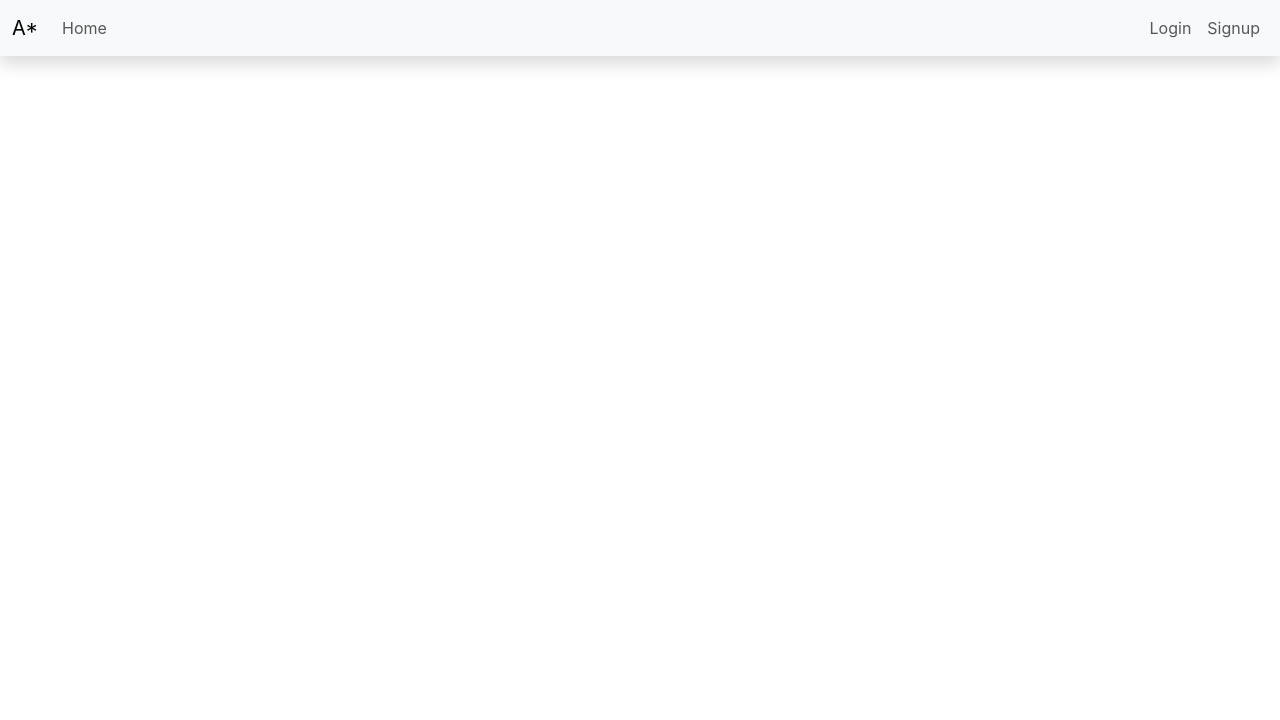
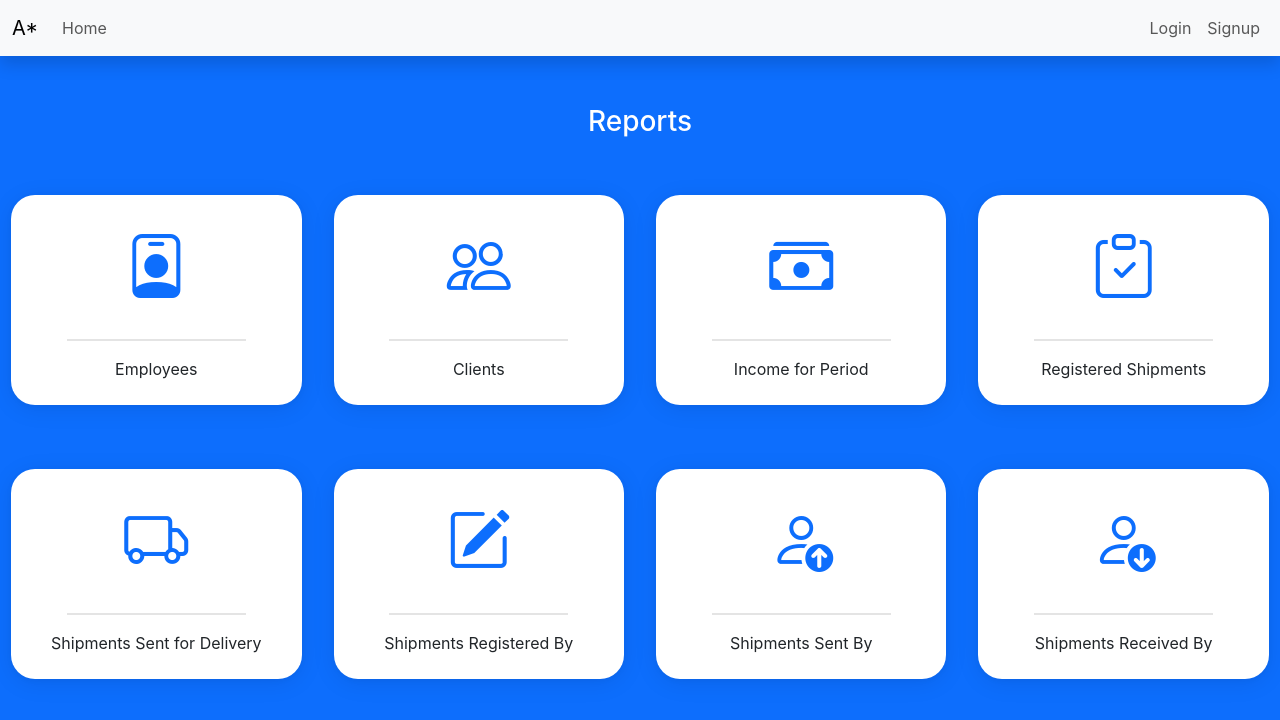
Before and after one commit to todorpopov/logistics-company, a React (Create React App) app in the folder frontend/: page /reports in a window 1280 px wide. Shown: the top 720 px of the page. Built offline with nearby package versions, Linux system fonts and the light colour scheme.

Commit message:
Implement reports home

```diff
--- a/frontend/src/App.tsx
+++ b/frontend/src/App.tsx
@@ -12,6 +12,7 @@ import ManageCouriers from './pages/manage/ManageCouriers';
 import ManageShipments from './pages/manage/ManageShipments';
 import { AuthProvider } from './context/AuthContext';
 import {QueryClient, QueryClientProvider} from '@tanstack/react-query';
+import ReportsHome from './pages/reports/ReportsHome';
 
 export const API_URL = process.env.REACT_APP_API_URL;
 
@@ -32,6 +33,7 @@ const App: React.FunctionComponent = () => {
             <Route path="/manage/workers" element={<ManageOfficeEmployees />} />
             <Route path="/manage/couriers" element={<ManageCouriers />} />
             <Route path="/manage/shipments" element={<ManageShipments />} />
+            <Route path="/reports" element={<ReportsHome />} />
           </Routes>
         </div>
       </AuthProvider>
--- /dev/null
+++ b/frontend/src/components/FormModal.tsx
@@ -0,0 +1,63 @@
+import React from 'react';
+
+export interface ModalInputField {
+  name: string;
+  label: string;
+  type: string;
+  value: string;
+  onChange: (e: React.ChangeEvent<HTMLInputElement>) => void;
+}
+
+export interface ConfigurableModalProps {
+  isOpen: boolean;
+  title?: string;
+  inputFields: ModalInputField[];
+  onClose: () => void;
+  onSubmit: () => void;
+  submitLabel?: string;
+  closeLabel?: string;
+}
+
+const FormModal: React.FC<ConfigurableModalProps> = ({
+  isOpen,
+  title,
+  inputFields,
+  onClose,
+  onSubmit,
+  submitLabel = 'Submit',
+  closeLabel = 'Close',
+}) => {
+  if (!isOpen) {
+    return null ;
+  }
+
+  return (
+    <div className="modal-backdrop" style={{ position: 'fixed', top: 0, left: 0, width: '100vw', height: '100vh', background: 'rgba(0,0,0,0.3)', zIndex: 1000, display: 'flex', alignItems: 'center', justifyContent: 'center' }}>
+      <div className="modal-content d-flex gap-4" style={{ background: '#fff', borderRadius: 8, padding: 32, minWidth: 320, maxWidth: 400, boxShadow: '0 2px 16px rgba(0,0,0,0.2)' }}>
+        <span>Generate Report for {title}</span>
+        <form onSubmit={e => { e.preventDefault(); onSubmit(); }}>
+          {inputFields.map((field) => (
+            <div key={field.name} style={{ marginBottom: 16 }}>
+              <input
+                id={field.name}
+                name={field.name}
+                type={field.type}
+                value={field.value}
+                onChange={field.onChange}
+                placeholder={field.label}
+                style={{ width: '100%', padding: 8, borderRadius: 4, border: '1px solid #ccc' }}
+                required
+              />
+            </div>
+          ))}
+          <div style={{ display: 'flex', justifyContent: 'flex-end', gap: 12, marginTop: 24 }}>
+            <button type="button" onClick={onClose} style={{ padding: '8px 16px', borderRadius: 4, border: 'none', background: '#ccc' }}>{closeLabel}</button>
+            <button type="submit" style={{ padding: '8px 16px', borderRadius: 4, border: 'none', background: '#0d6efd', color: '#fff' }}>{submitLabel}</button>
+          </div>
+        </form>
+      </div>
+    </div>
+  );
+};
+
+export default FormModal;
--- /dev/null
+++ b/frontend/src/pages/reports/FormConfig.ts
@@ -0,0 +1,27 @@
+import {ModalInputField} from '../../components/FormModal';
+
+export interface ModalFieldConfig {
+    name: string;
+    label: string;
+    type: string;
+}
+
+export const modalFieldsConfigMap: Record<string, ModalFieldConfig[]> = {
+  'Employees': [],
+  'Clients': [],
+  'Registered Shipments': [],
+  'Income for Period': [
+    { name: 'startDate', label: 'Start', type: 'date' },
+    { name: 'endDate', label: 'End', type: 'date' },
+  ],
+  'Shipments Sent for Delivery': [],
+  'Shipments Registered By': [
+    { name: 'officeEmployeeId', label: 'Employee Id', type: 'number' },
+  ],
+  'Shipments Sent By': [
+    { name: 'clientId', label: 'Sender Id', type: 'number' },
+  ],
+  'Shipments Received By': [
+    { name: 'clientId', label: 'Receiver Id', type: 'number' },
+  ],
+};
--- /dev/null
+++ b/frontend/src/pages/reports/ReportsHome.css
@@ -0,0 +1,64 @@
+.reports-grid {
+    display: grid;
+    grid-template-columns: repeat(4, 1fr);
+    gap: 2rem;
+    justify-items: center;
+    margin-top: 2rem;
+}
+
+.reports-grid {
+    display: grid;
+    grid-template-columns: repeat(4, 1fr);
+    gap: 2rem;
+    justify-items: center;
+    margin-top: 2rem;
+}
+
+.icon-feature-card {
+  background: #fff;
+  border-radius: 1.5rem;
+  box-shadow: 0 0.25rem 1.5rem rgba(0, 0, 0, 0.08), 0 0.094rem 0.375rem rgba(0, 0, 0, 0.04);
+  padding: 1.5rem 2.5rem; /* less vertical, more horizontal padding */
+  margin: 1rem 0;
+  display: flex;
+  flex-direction: column;
+  align-items: center;
+  min-width: 18vw;
+  min-height: 120px; /* shorter cards */
+  max-width: 320px;
+  width: 100%;
+  flex: 1 1 22vw;
+  transition: box-shadow 0.2s, transform 0.2s;
+  cursor: pointer;
+}
+
+.icon-feature-card i {
+  font-size: clamp(2.5rem, 6vw, 4rem); /* responsive icon size */
+  color: var(--bs-primary, #0d6efd);
+  margin-bottom: 0.5rem;
+}
+
+@media (max-width: 1200px) {
+  .reports-grid {
+    grid-template-columns: repeat(2, 1fr);
+  }
+  .icon-feature-card {
+    min-width: 40vw;
+    max-width: 90vw;
+    padding: 1.2rem 1.5rem;
+  }
+}
+
+@media (max-width: 700px) {
+  .reports-grid {
+    grid-template-columns: 1fr;
+  }
+  .icon-feature-card {
+    min-width: 80vw !important;
+    max-width: 100vw;
+    padding: 1rem 0.5rem;
+  }
+  .icon-feature-card i {
+    font-size: clamp(2rem, 12vw, 3.5rem);
+  }
+}
--- /dev/null
+++ b/frontend/src/pages/reports/ReportsHome.tsx
@@ -0,0 +1,91 @@
+import React from 'react';
+import './ReportsHome.css';
+import FormModal, { ModalInputField } from '../../components/FormModal';
+import { modalFieldsConfigMap, ModalFieldConfig } from './FormConfig';
+import {API_URL} from '../../App';
+import axios from 'axios';
+import Toast from '../../components/toast/Toast';
+
+const cards = [
+  { icon: 'bi bi-person-badge', label: 'Employees', path: '/employees' },
+  { icon: 'bi bi-people', label: 'Clients', path: '/clients' },
+  { icon: 'bi bi-cash-stack', label: 'Income for Period', path: '/total-gross-income-for-period' },
+  { icon: 'bi bi-clipboard-check', label: 'Registered Shipments', path: '/registered-shipments' },
+  { icon: 'bi bi-truck', label: 'Shipments Sent for Delivery', path: '/shipments-sent-for-delivery' },
+  { icon: 'bi bi-pencil-square', label: 'Shipments Registered By', path: '/shipments-registered-by' },
+  { icon: 'bi bi-person-up', label: 'Shipments Sent By', path: '/shipments-sent-by' },
+  { icon: 'bi bi-person-down', label: 'Shipments Received By', path: '/shipments-received-by' },
+];
+
+const ReportsHome: React.FC = () => {
+  const [modalOpen, setModalOpen] = React.useState(false);
+  const [modalTitle, setModalTitle] = React.useState('');
+  const [modalFields, setModalFields] = React.useState<ModalInputField[]>([]);
+  const [modalFieldValues, setModalFieldValues] = React.useState<Record<string, string>>({});
+  const [toast, setToast] = React.useState<{ type: 'success' | 'error'; text: string } | null>(null);
+
+  const handleFieldChange = (name: string, value: string) => {
+    setModalFieldValues((prev) => ({ ...prev, [name]: value }));
+    setModalFields((fields) =>
+      fields.map((f) => (f.name === name ? { ...f, value } : f))
+    );
+  };
+
+  const handleCardClick = (card: typeof cards[0]) => {
+    setModalTitle(card.label);
+    const configFields: ModalFieldConfig[] = modalFieldsConfigMap[card.label] || [];
+    const fields: ModalInputField[] = configFields.map((field) => ({
+      ...field,
+      value: '',
+      onChange: (e) => handleFieldChange(field.name, e.target.value),
+    }));
+    setModalFields(fields);
+    setModalFieldValues({});
+    setModalOpen(true);
+  };
+
+  const handleModalSubmit = async () => {
+    const queryParams = Object.values(modalFieldValues);
+    let url = API_URL + '/api/report';
+    queryParams.forEach(param => { url = url + `/${param}`; });
+
+    axios.get(url)
+      .then(() => setToast({ type: 'success', text: 'Report generated successfully' }))
+      .catch(() => setToast({ type: 'error', text: 'Error generating report' }))
+      .finally(() => setModalOpen(false));
+  };
+
+  return (
+    <div data-testid="reports-home-page" className="home-container">
+      {toast && (
+        <Toast type={toast.type} text={toast.text} onClose={() => setToast(null)} />
+      )}
+      <h3 className="home-title">Reports</h3>
+      <div className="icon-row reports-grid">
+        {cards.map((card) => (
+          <div
+            key={card.label}
+            className="icon-feature-card clickable"
+            tabIndex={0}
+            role="button"
+            onClick={() => handleCardClick(card)}
+            style={{ minWidth: 180 }}
+          >
+            <i className={card.icon}></i>
+            <hr className="icon-divider" />
+            <div>{card.label}</div>
+          </div>
+        ))}
+      </div>
+      <FormModal
+        isOpen={modalOpen}
+        title={modalTitle}
+        inputFields={modalFields}
+        onClose={() => setModalOpen(false)}
+        onSubmit={handleModalSubmit}
+      />
+    </div>
+  );
+};
+
+export default ReportsHome;
```
